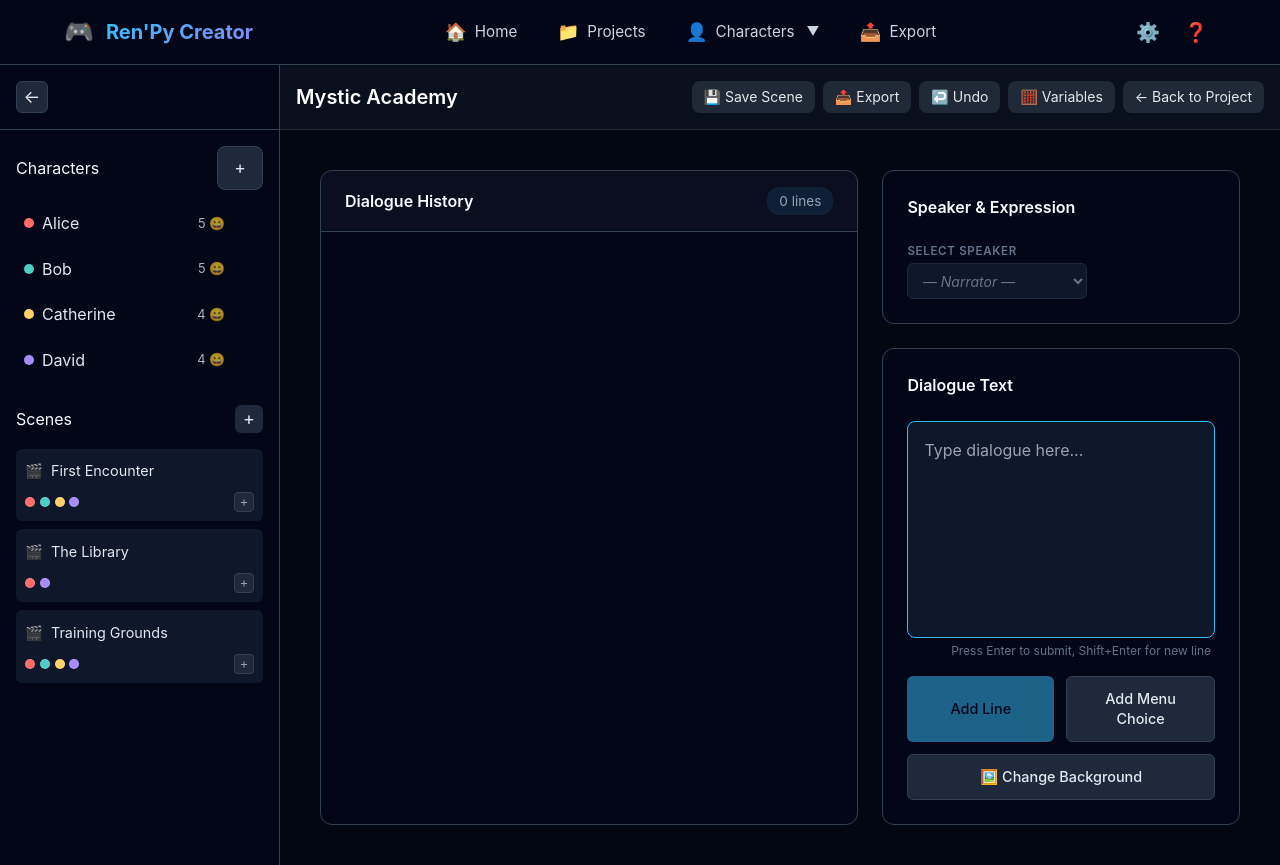
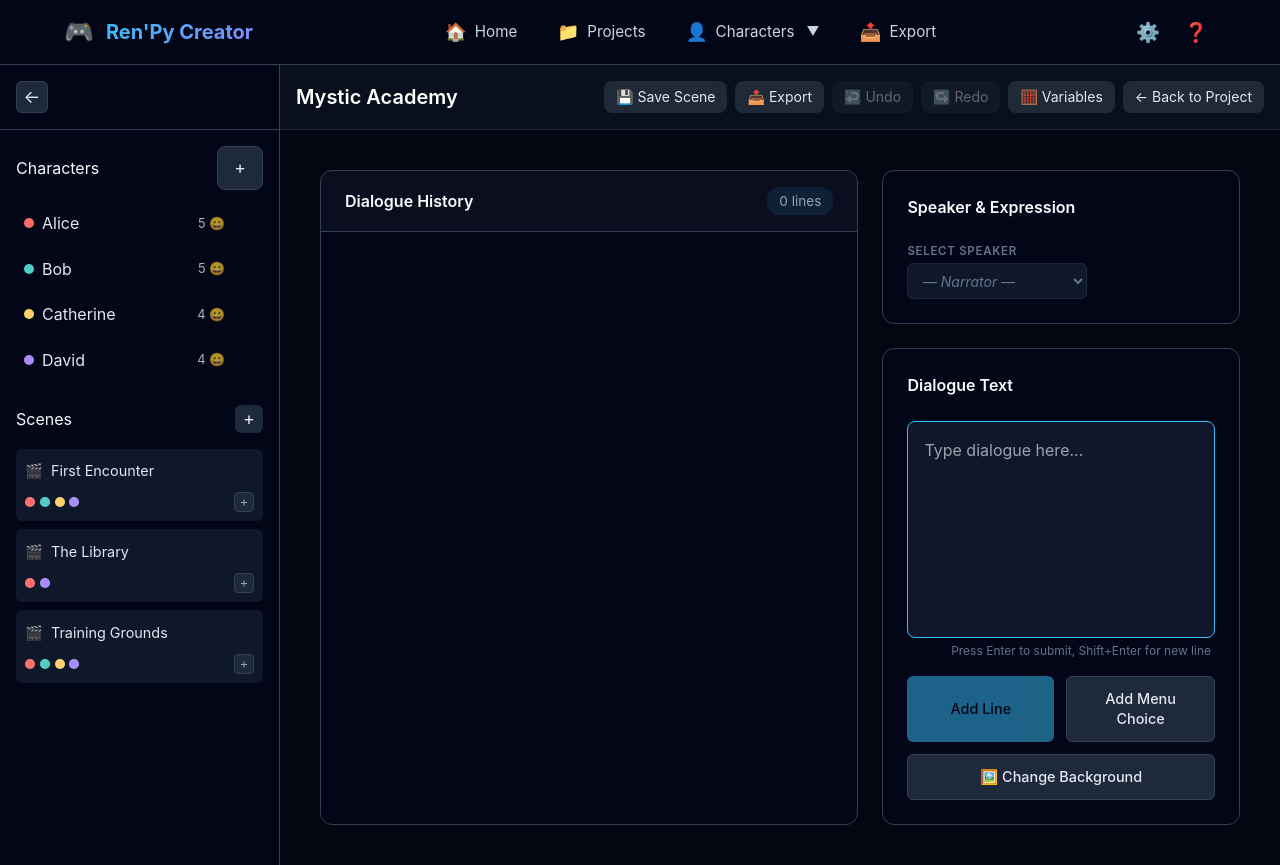
Before and after one commit to JephrenNaicker/RenpyCreatorStudio, a Vue app in the folder frontend/: page /projects/1/scenes in a window 1280 px wide. Built offline with nearby package versions, Linux system fonts and the light colour scheme; the HTML template or start-up script is replaced by a standard one.

Commit message:
feat: implement undo/redo functionality for dialogue line edits and scene management

```diff
--- a/frontend/src/views/Project/ProjectSceneEditorView.vue
+++ b/frontend/src/views/Project/ProjectSceneEditorView.vue
@@ -52,9 +52,15 @@
                             📤 Export
                         </button>
                         <button id="undo-btn"
-                            class="px-3 py-1.5 bg-gray-800 hover:bg-gray-700 text-gray-200 rounded-lg transition-colors text-sm"
+                            class="px-3 py-1.5 bg-gray-800 hover:bg-gray-700 text-gray-200 rounded-lg transition-colors text-sm disabled:opacity-40 disabled:cursor-not-allowed disabled:hover:bg-gray-800"
+                            :disabled="!canUndo" :title="canUndo ? 'Undo last change (Ctrl+Z)' : 'Nothing to undo'"
                             @click="undo">
                             ↩️ Undo
+                        </button>
+                        <button id="redo-btn"
+                            class="px-3 py-1.5 bg-gray-800 hover:bg-gray-700 text-gray-200 rounded-lg transition-colors text-sm disabled:opacity-40 disabled:cursor-not-allowed disabled:hover:bg-gray-800"
+                            :disabled="!canRedo" :title="canRedo ? 'Redo (Ctrl+Y)' : 'Nothing to redo'" @click="redo">
+                            ↪️ Redo
                         </button>
                         <button id="manage-variables-btn"
                             class="px-3 py-1.5 bg-gray-800 hover:bg-gray-700 text-gray-200 rounded-lg transition-colors text-sm"
@@ -153,7 +159,7 @@
                             <div class="text-slate-50 font-medium">Keep as "Removed Character" placeholder</div>
                             <div class="text-slate-400 text-sm">Dialogue lines will show "[Removed: {{
                                 characterToRemove?.name
-                                }}]" and can be reassigned later</div>
+                            }}]" and can be reassigned later</div>
                         </div>
                     </label>
 
@@ -252,6 +258,17 @@ const isLoading = ref(false);
 const error = ref<string | null>(null);
 const autoSaveTimer = ref<number | null>(null);
 
+// Undo/redo history — a per-scene stack of dialogueLines snapshots taken
+// immediately *before* each mutation. Undo pops the most recent snapshot
+// and restores it, rather than blindly removing the last array element
+// (which only happened to look correct for "add line"). Redo mirrors this:
+// undo pushes the state it's replacing onto the redo stack, and any new
+// mutation clears the redo stack (the old "future" is no longer valid
+// once the user branches off with a fresh edit).
+const MAX_UNDO_HISTORY = 50;
+const sceneHistory = ref<Record<string, SceneLine[][]>>({});
+const sceneRedoHistory = ref<Record<string, SceneLine[][]>>({});
+
 // Character removal modal state
 const showRemovalModal = ref(false);
 const characterToRemove = ref<Character | null>(null);
@@ -292,6 +309,33 @@ const selectedCharacter = computed<Character | null>(() =>
 const hasUnsavedChanges = computed(() => {
     return currentScene.value ? dirtyScenes.value.has(currentScene.value.id) : false;
 });
+
+// Computed: Whether there's an undo snapshot available for the current scene
+const canUndo = computed(() => {
+    if (!currentScene.value) return false;
+    return (sceneHistory.value[currentScene.value.id]?.length ?? 0) > 0;
+});
+
+// Computed: Whether there's a redo snapshot available for the current scene
+const canRedo = computed(() => {
+    if (!currentScene.value) return false;
+    return (sceneRedoHistory.value[currentScene.value.id]?.length ?? 0) > 0;
+});
+
+// Snapshot the current scene's dialogue lines onto its undo stack, and
+// clear its redo stack — a fresh mutation invalidates whatever "future"
+// redo used to point to.
+// Call this BEFORE mutating dialogueLines so undo() can restore the
+// pre-mutation state, regardless of what kind of edit just happened
+// (add, edit, delete, reposition, visibility toggle, etc).
+const pushHistory = () => {
+    if (!currentScene.value) return;
+    const sceneId = currentScene.value.id;
+    const stack = sceneHistory.value[sceneId] ?? (sceneHistory.value[sceneId] = []);
+    stack.push(JSON.parse(JSON.stringify(dialogueLines.value)));
+    if (stack.length > MAX_UNDO_HISTORY) stack.shift();
+    sceneRedoHistory.value[sceneId] = [];
+};
 
 // Get character usage across all scenes in this project
 const getCharacterUsage = (characterId: string) => {
@@ -652,6 +696,8 @@ const handleDeleteScene = async (sceneId: string) => {
             await deleteSceneService(sceneId);
             scenes.value = scenes.value.filter(s => s.id !== sceneId);
             delete sceneDialogueCache.value[sceneId];
+            delete sceneHistory.value[sceneId];
+            delete sceneRedoHistory.value[sceneId];
             dirtyScenes.value.delete(sceneId);
             if (currentScene.value?.id === sceneId) {
                 currentScene.value = null;
@@ -679,6 +725,7 @@ const handleUpdateScene = async (scene: Scene) => {
 };
 
 const addDialogueLine = (line: DialogueLine) => {
+    pushHistory();
     dialogueLines.value.push(line);
     selectedLineIndex.value = dialogueLines.value.length - 1;
     selectedCharacterId.value = line.character?.id || null;
@@ -687,6 +734,7 @@ const addDialogueLine = (line: DialogueLine) => {
 };
 
 const addMenuChoice = (node: MenuNode) => {
+    pushHistory();
     const newNode = createMenuNode(
         { prompt: node.prompt, choices: node.choices },
         dialogueLines.value.length + 1
@@ -699,6 +747,7 @@ const addMenuChoice = (node: MenuNode) => {
 };
 
 const handleAddBackgroundAction = (node: Omit<ActionNode, 'id' | 'order'>) => {
+    pushHistory();
     const newNode: ActionNode = {
         ...node,
         id: `action_${Date.now()}_${Math.random().toString(36).slice(2, 8)}`,
@@ -712,6 +761,7 @@ const handleAddBackgroundAction = (node: Omit<ActionNode, 'id' | 'order'>) => {
 };
 
 const handleEditLine = (payload: { index: number; line: SceneLine }) => {
+    pushHistory();
     dialogueLines.value = replaceLine(dialogueLines.value, payload.index, payload.line);
     selectedLineIndex.value = null;
     selectedCharacterId.value = isDialogueLine(payload.line)
@@ -723,6 +773,7 @@ const handleEditLine = (payload: { index: number; line: SceneLine }) => {
 
 const deleteDialogueLine = (index: number) => {
     if (confirm('Delete this line?')) {
+        pushHistory();
         dialogueLines.value = deleteLine(dialogueLines.value, index);
         selectedLineIndex.value = null;
         if (currentScene.value) dirtyScenes.value.add(currentScene.value.id);
@@ -743,11 +794,13 @@ const selectLine = (index: number | null) => {
 };
 
 const handleUpdateLinePosition = ({ index, position }: { index: number; position: ImagePosition | undefined }) => {
+    pushHistory();
     dialogueLines.value = applyLinePosition(dialogueLines.value, index, position);
     if (currentScene.value) dirtyScenes.value.add(currentScene.value.id);
 };
 
 const handleUpdateLineVisibility = ({ index, visible }: { index: number; visible: boolean }) => {
+    pushHistory();
     dialogueLines.value = applyLineVisibility(dialogueLines.value, index, visible);
     if (currentScene.value) dirtyScenes.value.add(currentScene.value.id);
 };
@@ -814,16 +867,61 @@ const exportScene = () => {
 };
 
 const undo = () => {
-    if (dialogueLines.value.length > 0) {
-        const removed = dialogueLines.value.pop();
-        selectedLineIndex.value = null;
-        selectedCharacterId.value = null;
-        if (currentScene.value) dirtyScenes.value.add(currentScene.value.id);
-        console.log('Undo: removed line', removed);
-        scheduleAutoSave();
-    } else {
+    if (!currentScene.value) {
         console.log('Nothing to undo');
+        return;
     }
+
+    const sceneId = currentScene.value.id;
+    const stack = sceneHistory.value[sceneId];
+    if (!stack || stack.length === 0) {
+        console.log('Nothing to undo');
+        return;
+    }
+
+    // Stash the current (about-to-be-replaced) state on the redo stack
+    // before restoring, so redo() can bring it back.
+    const redoStack = sceneRedoHistory.value[sceneId] ?? (sceneRedoHistory.value[sceneId] = []);
+    redoStack.push(JSON.parse(JSON.stringify(dialogueLines.value)));
+    if (redoStack.length > MAX_UNDO_HISTORY) redoStack.shift();
+
+    // Restore the snapshot taken right before the last mutation — this
+    // correctly reverts adds, edits, deletes, repositions, and visibility
+    // toggles alike, instead of assuming the last mutation only ever
+    // appended to the end of the array.
+    const previous = stack.pop()!;
+    dialogueLines.value = previous;
+    selectedLineIndex.value = null;
+    selectedCharacterId.value = null;
+    dirtyScenes.value.add(currentScene.value.id);
+    scheduleAutoSave();
+};
+
+const redo = () => {
+    if (!currentScene.value) {
+        console.log('Nothing to redo');
+        return;
+    }
+
+    const sceneId = currentScene.value.id;
+    const redoStack = sceneRedoHistory.value[sceneId];
+    if (!redoStack || redoStack.length === 0) {
+        console.log('Nothing to redo');
+        return;
+    }
+
+    // Stash the current state back on the undo stack so undo can reverse
+    // the redo, then restore the most recently undone snapshot.
+    const stack = sceneHistory.value[sceneId] ?? (sceneHistory.value[sceneId] = []);
+    stack.push(JSON.parse(JSON.stringify(dialogueLines.value)));
+    if (stack.length > MAX_UNDO_HISTORY) stack.shift();
+
+    const next = redoStack.pop()!;
+    dialogueLines.value = next;
+    selectedLineIndex.value = null;
+    selectedCharacterId.value = null;
+    dirtyScenes.value.add(currentScene.value.id);
+    scheduleAutoSave();
 };
 
 const resetState = async () => {
@@ -832,6 +930,8 @@ const resetState = async () => {
     currentScene.value = null;
     dialogueLines.value = [];
     sceneDialogueCache.value = {};
+    sceneHistory.value = {};
+    sceneRedoHistory.value = {};
     dirtyScenes.value.clear();
     error.value = null;
     if (autoSaveTimer.value) {
@@ -846,9 +946,18 @@ const handleKeydown = (event: KeyboardEvent) => {
         event.preventDefault();
         saveScene();
     }
-    if ((event.ctrlKey || event.metaKey) && event.key === 'z') {
+    // Undo: Ctrl/Cmd+Z (without Shift)
+    if ((event.ctrlKey || event.metaKey) && !event.shiftKey && event.key.toLowerCase() === 'z') {
         event.preventDefault();
         undo();
+    }
+    // Redo: Ctrl/Cmd+Y, or the common Ctrl/Cmd+Shift+Z alternative
+    if (
+        ((event.ctrlKey || event.metaKey) && event.key.toLowerCase() === 'y') ||
+        ((event.ctrlKey || event.metaKey) && event.shiftKey && event.key.toLowerCase() === 'z')
+    ) {
+        event.preventDefault();
+        redo();
     }
 };
 
@@ -880,6 +989,9 @@ if (import.meta.env.DEV) {
         getCurrentScene: () => currentScene.value,
         getDialogueLines: () => dialogueLines.value,
         hasUnsavedChanges: () => hasUnsavedChanges.value,
+        canUndo: () => canUndo.value,
+        redo,
+        canRedo: () => canRedo.value,
         addDialogueLine: (line: DialogueLine) => addDialogueLine(line)
     };
 }
```
